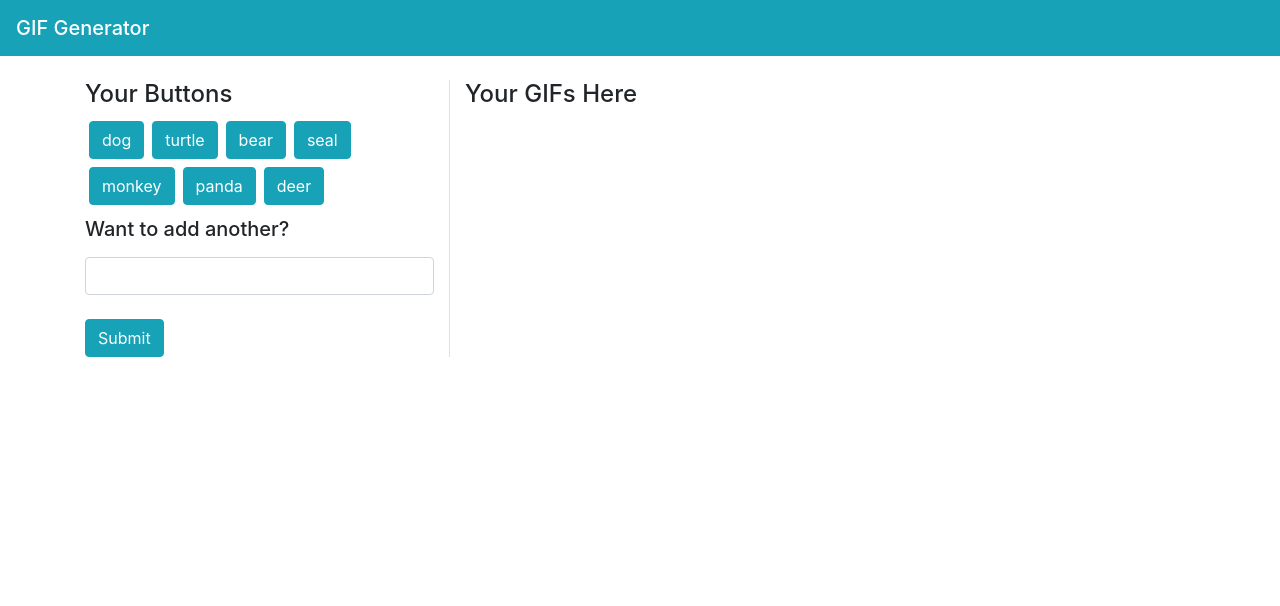
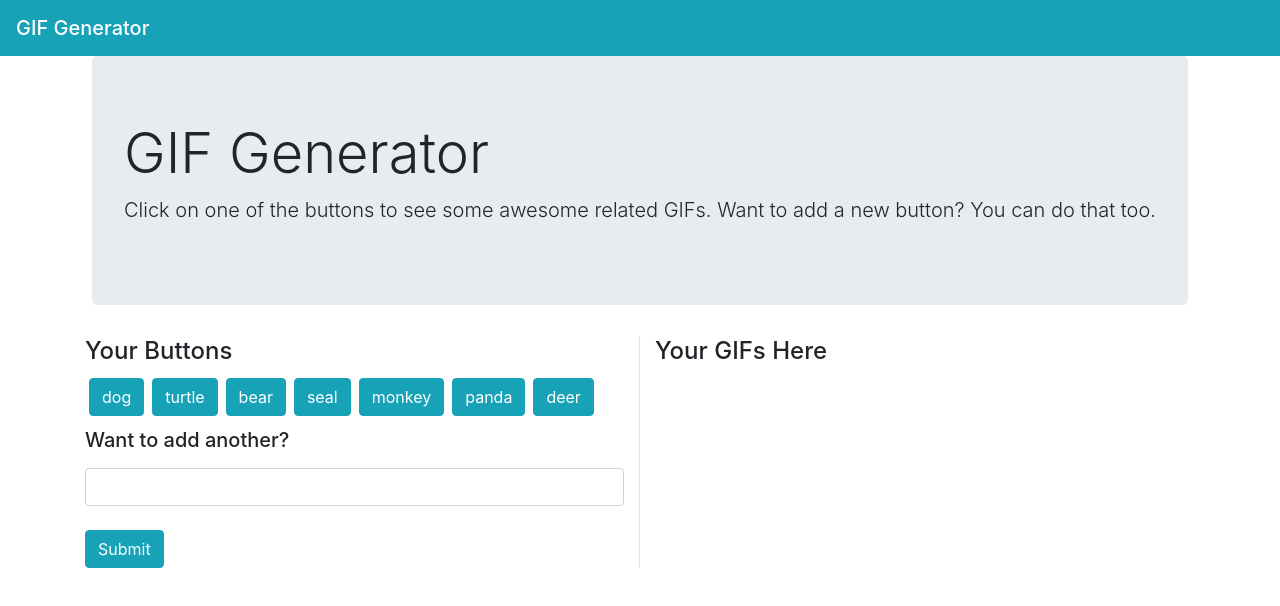
Before and after one commit to deyagenao/giphy-app, a plain HTML site: page index.html in a window 1280 px wide. Drawn offline with nearby package versions, Linux system fonts and the light colour scheme.

Commit message:
updated javascript so that old GIFs are cleared when a new GIF button is clicked

```diff
--- a/assets/javascript/app.js
+++ b/assets/javascript/app.js
@@ -58,6 +58,7 @@ $(document.body).on("click", ".gif-button", function(event) {
         // assigning the gif results to a variable
         var results = response.data;
         // Clear any GIFs already being displayed
+        $("#gifs-display").empty();
         // running a for loop to receive information for each gif object received
         for (var i=0; i < response.data.length; i ++) {
             // create a new div to hold each gif and its rating
--- a/index.html
+++ b/index.html
@@ -19,11 +19,15 @@
     <!-- Section for search queries, to add additional buttons -->
         <div class="row">
             <!-- jumbotron sharing details about the page -->
+            <div class="jumbotron mx-auto">
+                <h1 class="display-4">GIF Generator</h1>
+                <p class="lead">Click on one of the buttons to see some awesome related GIFs. Want to add a new button? You can do that too.</p>
+            </div>
         </div>
         <!-- maincontent for the app -->
-        <div class="row mt-4">
+        <div class="row mt-6">
             <!-- Section to display the buttons -->
-            <div class="col-md-4 border-right">
+            <div class="col-md-6 border-right">
                 <h4>Your Buttons</h4>
                 <div id="buttons-display"></div>
                 <form class="mt-2">
@@ -35,7 +39,7 @@
                 </form>
             </div>
             <!-- Section to display the Gifs -->
-            <div class="col-md-8">
+            <div class="col-md-6">
                 <h4>Your GIFs Here</h4>
                 <div id="gifs-display"></div>
             </div>
```
